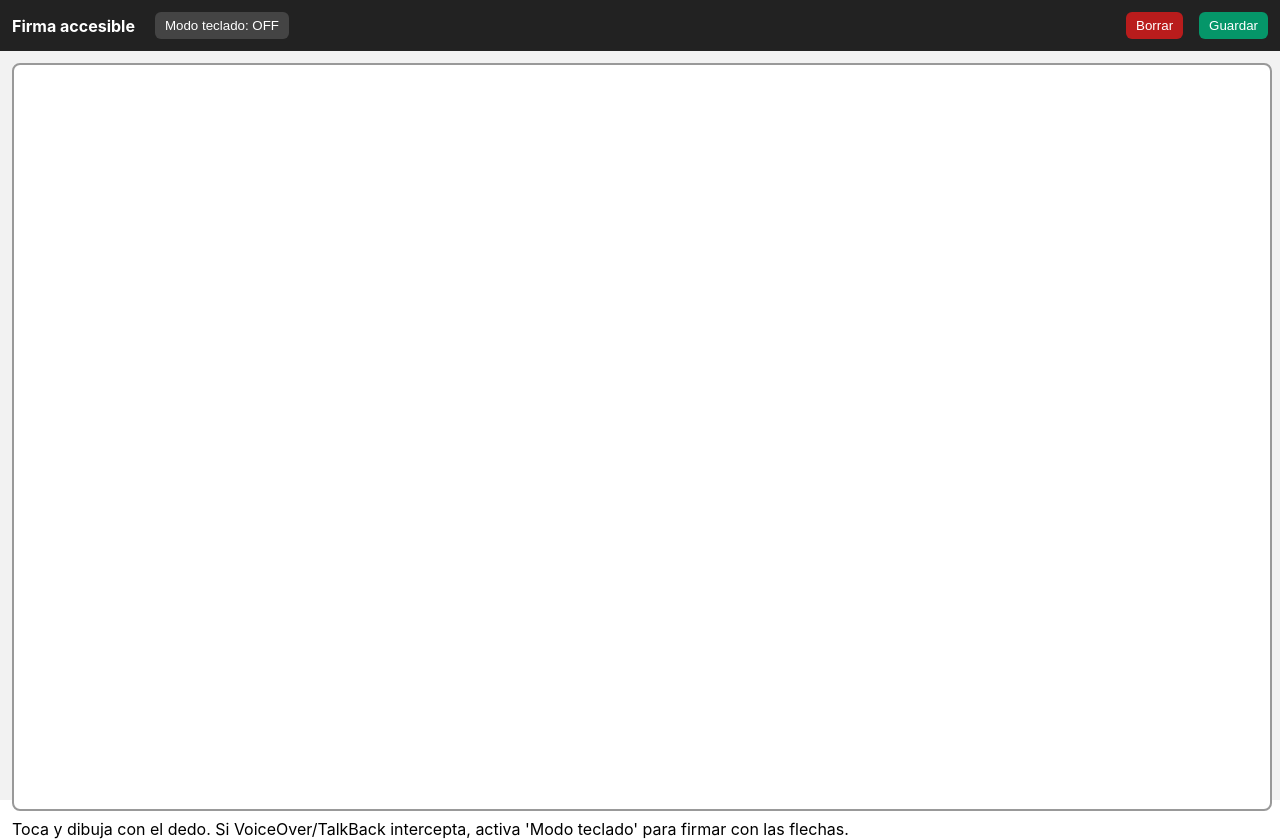
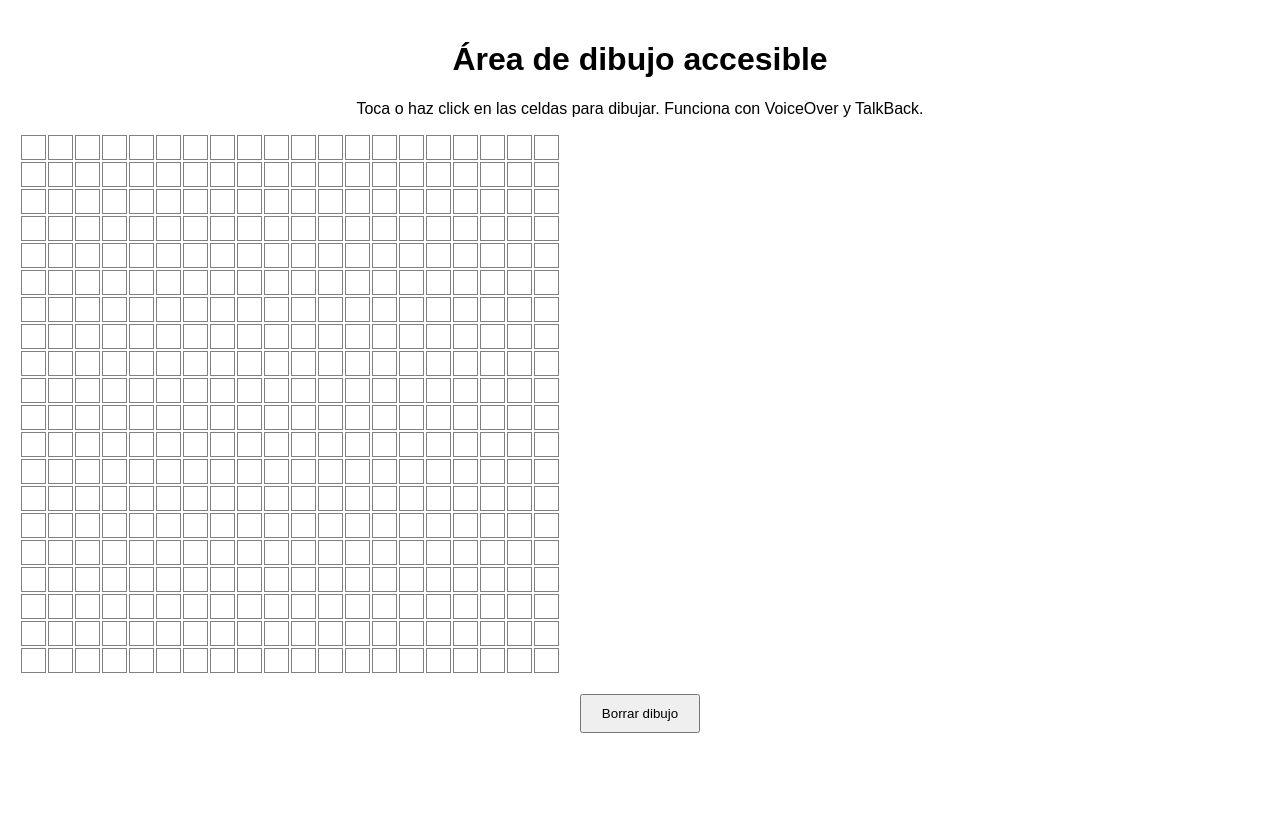
Before and after one commit to mbrachetta/mi-app, a React (Create React App) app: page / in a window 1280 px wide. After the commit the page ends 800 px from the top, so only its background shows below. Built offline with nearby package versions, Linux system fonts and the light colour scheme.

Commit message:
prueba con grilla 1

```diff
--- a/src/App.css
+++ b/src/App.css
@@ -1,38 +1,8 @@
 .App {
+  font-family: sans-serif;
   text-align: center;
+  padding: 20px;
 }
-
-.App-logo {
-  height: 40vmin;
-  pointer-events: none;
+button {
+  outline: none;
 }
-
-@media (prefers-reduced-motion: no-preference) {
-  .App-logo {
-    animation: App-logo-spin infinite 20s linear;
-  }
-}
-
-.App-header {
-  background-color: #282c34;
-  min-height: 100vh;
-  display: flex;
-  flex-direction: column;
-  align-items: center;
-  justify-content: center;
-  font-size: calc(10px + 2vmin);
-  color: white;
-}
-
-.App-link {
-  color: #61dafb;
-}
-
-@keyframes App-logo-spin {
-  from {
-    transform: rotate(0deg);
-  }
-  to {
-    transform: rotate(360deg);
-  }
-}
--- a/src/App.js
+++ b/src/App.js
@@ -1,325 +1,66 @@
-import React, { useRef, useState, useEffect } from "react";
+// App.js
+import React, { useState } from 'react';
+import './App.css';
 
-/**
- * Accessible signature SVG:
- * - Touch/mouse drawing (works when SR not intercepting touches)
- * - Keyboard drawing mode (usable with VoiceOver/TalkBack + external keyboard or accessibility keyboard)
- * - aria-live announcements
- */
+const ROWS = 20;
+const COLS = 20;
 
-export default function App() {
-  const [lines, setLines] = useState([]); // array of lines; each line is [{x,y},...]
-  const [drawing, setDrawing] = useState(false);
-  const [keyboardMode, setKeyboardMode] = useState(false);
-  const [status, setStatus] = useState("Área de firma vacía");
-  const svgRef = useRef(null);
-  const cursorRef = useRef({ x: 150, y: 100 }); // keyboard cursor position
-  const step = 8; // pixels per arrow key press in keyboard mode
+function App() {
+  // Estado de la grilla: false = celda vacía, true = celda marcada
+  const [grid, setGrid] = useState(
+    Array.from({ length: ROWS }, () => Array(COLS).fill(false))
+  );
 
-  // Helpers para coordenadas relativas al svg
-  const getCoords = (e) => {
-    const svg = svgRef.current.getBoundingClientRect();
-    const touch = e.touches ? e.touches[0] : e;
-    return {
-      x: Math.max(0, Math.min(svg.width, touch.clientX - svg.left)),
-      y: Math.max(0, Math.min(svg.height, touch.clientY - svg.top)),
-    };
+  // Función para marcar/desmarcar celda
+  const toggleCell = (row, col) => {
+    const newGrid = grid.map(r => [...r]);
+    newGrid[row][col] = !newGrid[row][col];
+    setGrid(newGrid);
   };
 
-  // Touch / Mouse handlers
-  const startDrawing = (e) => {
-    if (keyboardMode) return;
-    e.preventDefault();
-    const pt = getCoords(e);
-    setLines((L) => [...L, [pt]]);
-    setDrawing(true);
-    setStatus("Dibujando...");
-  };
-
-  const draw = (e) => {
-    if (keyboardMode) return;
-    if (!drawing) return;
-    e.preventDefault();
-    const pt = getCoords(e);
-    setLines((L) => {
-      const copy = [...L];
-      copy[copy.length - 1] = [...copy[copy.length - 1], pt];
-      return copy;
-    });
-  };
-
-  const endDrawing = (e) => {
-    if (keyboardMode) return;
-    if (!drawing) return;
-    e && e.preventDefault();
-    setDrawing(false);
-    setStatus("Trazo finalizado");
-  };
-
-  // Keyboard drawing handlers (for accessibility)
-  useEffect(() => {
-    const handler = (e) => {
-      if (!keyboardMode) return;
-      // prevent page scrolling for arrow keys while in keyboard mode
-      if (["ArrowUp", "ArrowDown", "ArrowLeft", "ArrowRight"].includes(e.key)) {
-        e.preventDefault();
-      }
-
-      // Toggle drawing with Enter
-      if (e.key === "Enter") {
-        setLines((L) => {
-          // if currently not drawing -> start new line
-          if (!drawing) {
-            const pos = { ...cursorRef.current };
-            setDrawing(true);
-            setStatus("Modo teclado: dibujando");
-            return [...L, [pos]];
-          } else {
-            // finish current line
-            setDrawing(false);
-            setStatus("Modo teclado: trazo finalizado");
-            return L;
-          }
-        });
-        return;
-      }
-
-      // Move cursor with arrows
-      if (
-        ["ArrowUp", "ArrowDown", "ArrowLeft", "ArrowRight"].includes(e.key)
-      ) {
-        const cur = cursorRef.current;
-        let nx = cur.x;
-        let ny = cur.y;
-        if (e.key === "ArrowUp") ny = Math.max(0, cur.y - step);
-        if (e.key === "ArrowDown") ny = Math.min(getSvgHeight(), cur.y + step);
-        if (e.key === "ArrowLeft") nx = Math.max(0, cur.x - step);
-        if (e.key === "ArrowRight")
-          nx = Math.min(getSvgWidth(), cur.x + step);
-
-        cursorRef.current = { x: nx, y: ny };
-
-        // If currently drawing, append point
-        if (drawing) {
-          setLines((L) => {
-            const copy = [...L];
-            copy[copy.length - 1] = [
-              ...copy[copy.length - 1],
-              { x: nx, y: ny },
-            ];
-            return copy;
-          });
-        }
-
-        // Announce cursor moved
-        setStatus(`Cursor movido a ${nx}, ${ny}${drawing ? " — dibujando" : ""}`);
-      }
-    };
-
-    window.addEventListener("keydown", handler);
-    return () => window.removeEventListener("keydown", handler);
-    // eslint-disable-next-line react-hooks/exhaustive-deps
-  }, [keyboardMode, drawing]);
-
-  // Utilities to get svg size safely
-  const getSvgWidth = () =>
-    svgRef.current ? svgRef.current.getBoundingClientRect().width : 300;
-  const getSvgHeight = () =>
-    svgRef.current ? svgRef.current.getBoundingClientRect().height : 200;
-
-  // Actions
-  const clearAll = () => {
-    setLines([]);
-    setDrawing(false);
-    setStatus("Área de firma vacía");
-  };
-
-  const save = () => {
-    // Build a simple SVG string from current lines (could be saved or sent to backend)
-    const w = getSvgWidth();
-    const h = getSvgHeight();
-    const paths = lines
-      .map(
-        (ln) =>
-          `<polyline fill="none" stroke="black" stroke-width="3" stroke-linecap="round" stroke-linejoin="round" points="${ln
-            .map((p) => `${p.x},${p.y}`)
-            .join(" ")}" />`
-      )
-      .join("\n");
-    const svgString = `<svg xmlns="http://www.w3.org/2000/svg" width="${w}" height="${h}">${paths}</svg>`;
-    // For demo: log it. In prod: send to server or save as file
-    console.log("SVG guardado:", svgString);
-    console.log("Coordenadas:", lines);
-    setStatus("Firma guardada");
-  };
-
-  // Accessibility helper: toggle keyboard mode
-  const toggleKeyboardMode = () => {
-    setKeyboardMode((k) => {
-      const next = !k;
-      setStatus(
-        next
-          ? "Modo teclado activado. Use las flechas para mover el cursor y Enter para comenzar/terminar el trazo."
-          : "Modo teclado desactivado. Use touch o mouse para dibujar."
-      );
-      return next;
-    });
+  // Función para limpiar la grilla
+  const clearGrid = () => {
+    setGrid(Array.from({ length: ROWS }, () => Array(COLS).fill(false)));
   };
 
   return (
-    <div
-      style={{
-        width: "100vw",
-        height: "100vh",
-        background: "#f2f2f2",
-        touchAction: "none", // evita gestos del navegador en touch
-      }}
-    >
-      <header
-        style={{
-          padding: 12,
-          background: "#222",
-          color: "white",
-          display: "flex",
-          gap: 8,
-          alignItems: "center",
-        }}
-      >
-        <h1 style={{ fontSize: 16, margin: 0 }}>Firma accesible</h1>
-
-        <button
-          onClick={toggleKeyboardMode}
-          aria-pressed={keyboardMode}
-          aria-label="Alternar modo teclado"
-          style={{
-            marginLeft: 12,
-            padding: "6px 10px",
-            borderRadius: 6,
-            border: "none",
-            background: keyboardMode ? "#0a84ff" : "#444",
-            color: "white",
-          }}
-        >
-          {keyboardMode ? "Modo teclado: ON" : "Modo teclado: OFF"}
-        </button>
-
-        <button
-          onClick={clearAll}
-          aria-label="Borrar firma"
-          style={{
-            marginLeft: "auto",
-            padding: "6px 10px",
-            borderRadius: 6,
-            border: "none",
-            background: "#b91c1c",
-            color: "white",
-          }}
-        >
-          Borrar
-        </button>
-
-        <button
-          onClick={save}
-          aria-label="Guardar firma"
-          style={{
-            marginLeft: 8,
-            padding: "6px 10px",
-            borderRadius: 6,
-            border: "none",
-            background: "#059669",
-            color: "white",
-          }}
-        >
-          Guardar
-        </button>
-      </header>
-
-      <main
-        style={{
-          padding: 12,
-          height: "calc(100% - 56px)",
-        }}
-      >
-        <div
-          role="region"
-          aria-label={
-            keyboardMode
-              ? "Área de firma en modo teclado. Use las flechas para mover el cursor y Enter para empezar/terminar el trazo."
-              : "Área de firma. Dibuje con el dedo o mouse."
-          }
-          tabIndex={0}
-          aria-describedby="signature-help"
-          style={{
-            border: "2px solid #999",
-            borderRadius: 8,
-            background: "white",
-            width: "100%",
-            height: "100%",
-            position: "relative",
-          }}
-        >
-          <svg
-            ref={svgRef}
-            width="100%"
-            height="100%"
-            onMouseDown={startDrawing}
-            onMouseMove={draw}
-            onMouseUp={endDrawing}
-            onMouseLeave={endDrawing}
-            onTouchStart={startDrawing}
-            onTouchMove={draw}
-            onTouchEnd={endDrawing}
-            style={{ display: "block" }}
-          >
-            {/* existing strokes */}
-            {lines.map((ln, i) => (
-              <polyline
-                key={i}
-                fill="none"
-                stroke="black"
-                strokeWidth="3"
-                strokeLinecap="round"
-                strokeLinejoin="round"
-                points={ln.map((p) => `${p.x},${p.y}`).join(" ")}
+    <div className="App">
+      <h1>Área de dibujo accesible</h1>
+      <p>
+        Toca o haz click en las celdas para dibujar. Funciona con VoiceOver y TalkBack.
+      </p>
+      <div role="grid" aria-label="Área de dibujo accesible">
+        {grid.map((row, i) => (
+          <div role="row" key={i} style={{ display: 'flex' }}>
+            {row.map((cell, j) => (
+              <button
+                key={j}
+                role="gridcell"
+                aria-label={`Fila ${i + 1}, columna ${j + 1}`}
+                aria-pressed={cell}
+                onClick={() => toggleCell(i, j)}
+                onTouchStart={() => toggleCell(i, j)}
+                style={{
+                  width: 25,
+                  height: 25,
+                  margin: 1,
+                  backgroundColor: cell ? 'black' : 'white',
+                  border: '1px solid gray',
+                  padding: 0,
+                }}
               />
             ))}
-
-            {/* keyboard cursor indicator */}
-            {keyboardMode && (
-              <circle
-                cx={cursorRef.current.x}
-                cy={cursorRef.current.y}
-                r={6}
-                fill="#ff3b30"
-                opacity={0.9}
-              />
-            )}
-          </svg>
-        </div>
-
-        <div id="signature-help" style={{ marginTop: 8 }}>
-          <p style={{ margin: 0 }}>
-            {keyboardMode
-              ? "Modo teclado: flechas = mover, Enter = comenzar/terminar trazo"
-              : "Toca y dibuja con el dedo. Si VoiceOver/TalkBack intercepta, activa 'Modo teclado' para firmar con las flechas."}
-          </p>
-        </div>
-
-        {/* Live region para anuncios */}
-        <div
-          aria-live="polite"
-          style={{
-            position: "absolute",
-            left: -10000,
-            top: "auto",
-            width: 1,
-            height: 1,
-            overflow: "hidden",
-          }}
-        >
-          {status}
-        </div>
-      </main>
+          </div>
+        ))}
+      </div>
+      <button
+        onClick={clearGrid}
+        style={{ marginTop: 20, padding: '10px 20px' }}
+      >
+        Borrar dibujo
+      </button>
     </div>
   );
 }
+
+export default App;
```
